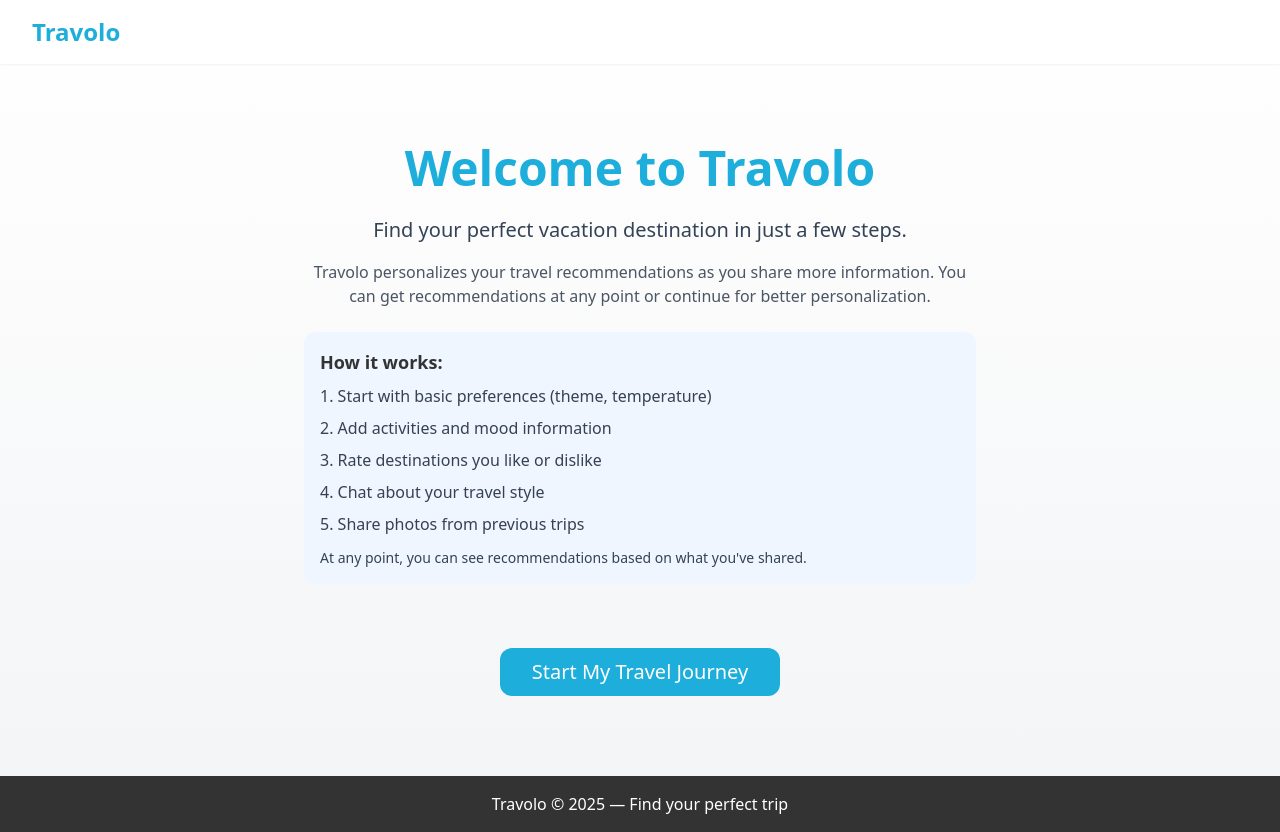
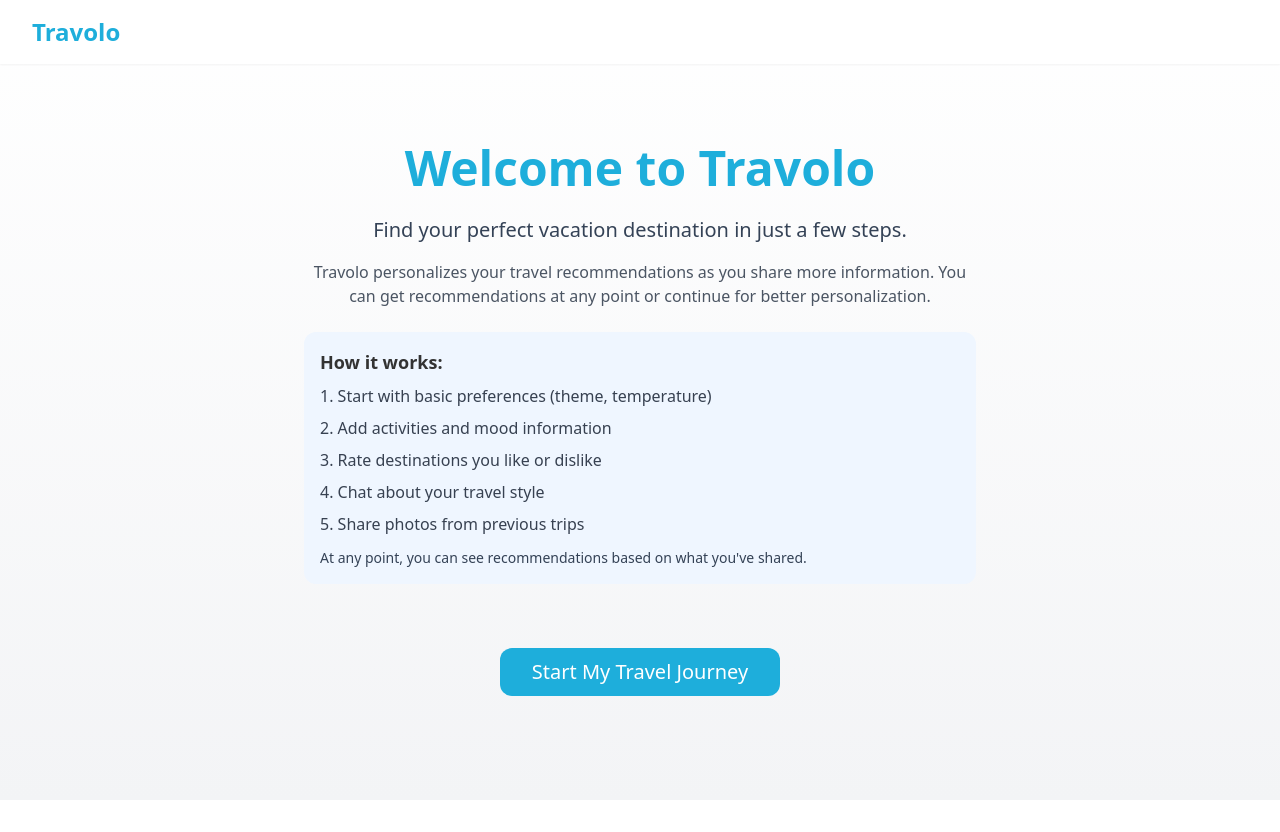
Before and after one commit to Mr-1011/travolo-frontend, a React (Vite) app: page / in a window 1280 px wide. After the commit the page ends 800 px from the top, so only its background shows below. Built offline with nearby package versions, Linux system fonts and the light colour scheme.

Commit message:
Remove footer
Removes the footer element from the application.

```diff
--- a/src/pages/Index.tsx
+++ b/src/pages/Index.tsx
@@ -499,12 +499,6 @@ const Index = () => {
           {renderCurrentStage()}
         </div>
       </main>
-
-      <footer className="bg-travel-dark text-white py-4 mt-auto">
-        <div className="container text-center">
-          <p>Travolo &copy; {new Date().getFullYear()} — Find your perfect trip</p>
-        </div>
-      </footer>
     </div>
   );
 };
```
